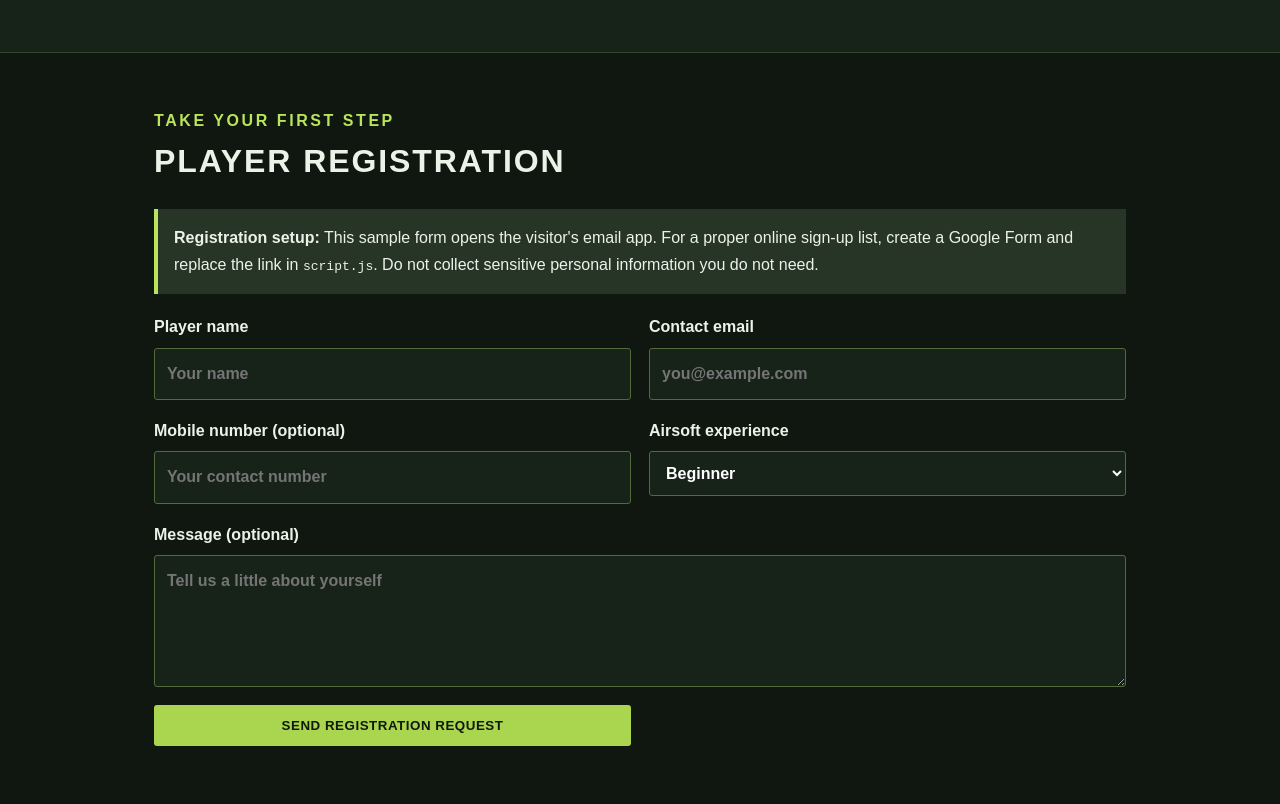
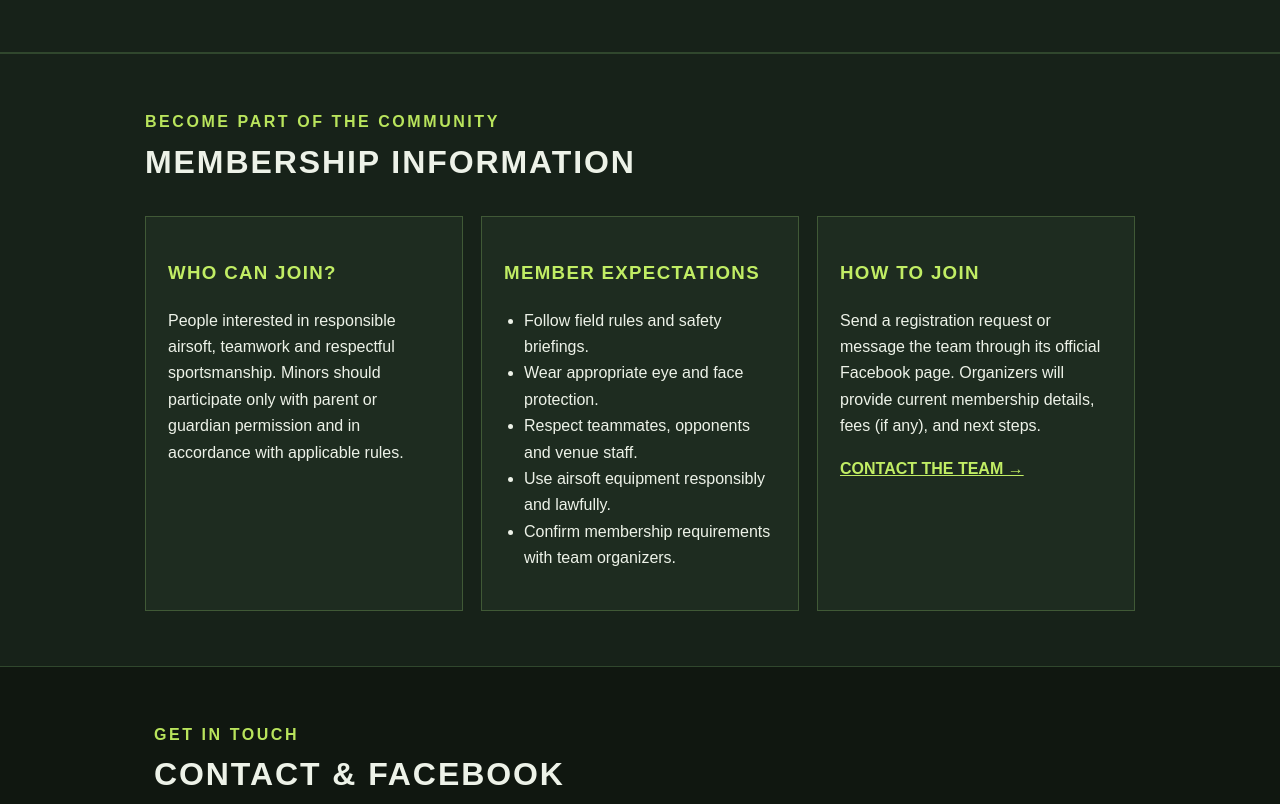
Before and after one commit to aparri-team-airsofter/aparri-team-airsofter.github.io, a plain HTML site: page index.html in a window 1280 px wide. Shown: the part 2005-2809 px from the top of the page. Drawn offline with Linux system fonts and the light colour scheme.

Commit message:
Update index.html

```diff
--- a/index.html
+++ b/index.html
@@ -64,22 +64,6 @@
       </div>
     </section>
 
-    <section id="registration" class="section">
-      <div class="section-heading"><p class="eyebrow">TAKE YOUR FIRST STEP</p><h2>PLAYER REGISTRATION</h2></div>
-      <div class="form-note"><strong>Registration setup:</strong> This sample form opens the visitor's email app. For a proper online sign-up list, create a Google Form and replace the link in <code>script.js</code>. Do not collect sensitive personal information you do not need.</div>
-      <form id="register-form" class="register-form">
-        <label>Player name<input name="playerName" required maxlength="80" placeholder="Your name"></label>
-        <label>Contact email<input name="email" type="email" required maxlength="120" placeholder="you@example.com"></label>
-        <label>Mobile number (optional)<input name="phone" type="tel" maxlength="30" placeholder="Your contact number"></label>
-        <label>Airsoft experience
-          <select name="experience"><option>Beginner</option><option>Some experience</option><option>Experienced player</option></select>
-        </label>
-        <label class="full">Message (optional)<textarea name="message" rows="4" maxlength="500" placeholder="Tell us a little about yourself"></textarea></label>
-        <button class="button" type="submit">SEND REGISTRATION REQUEST</button>
-        <p id="form-status" class="small full" aria-live="polite"></p>
-      </form>
-    </section>
-
     <section id="membership" class="section section-dark">
       <div class="section-heading"><p class="eyebrow">BECOME PART OF THE COMMUNITY</p><h2>MEMBERSHIP INFORMATION</h2></div>
       <div class="membership-grid">
```
